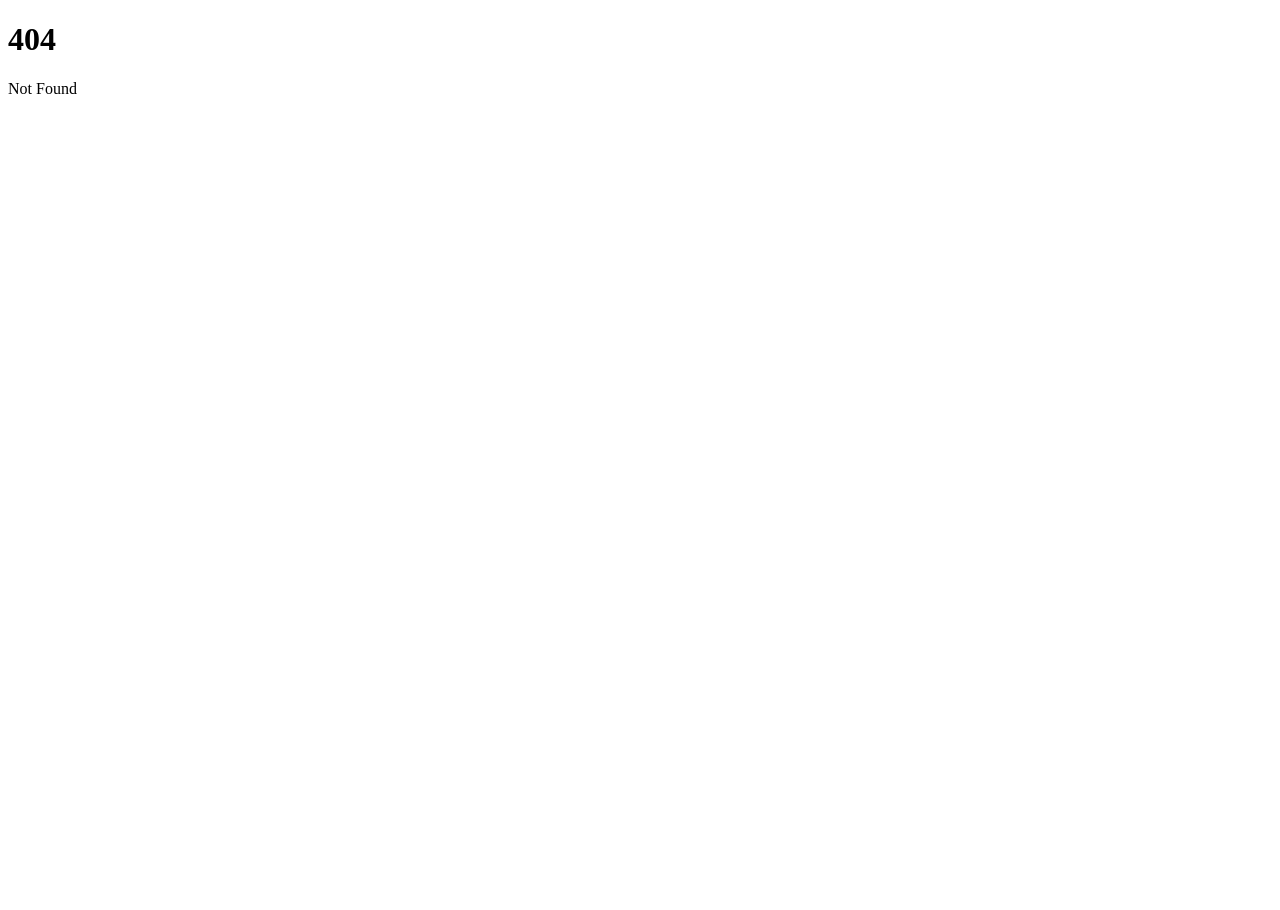
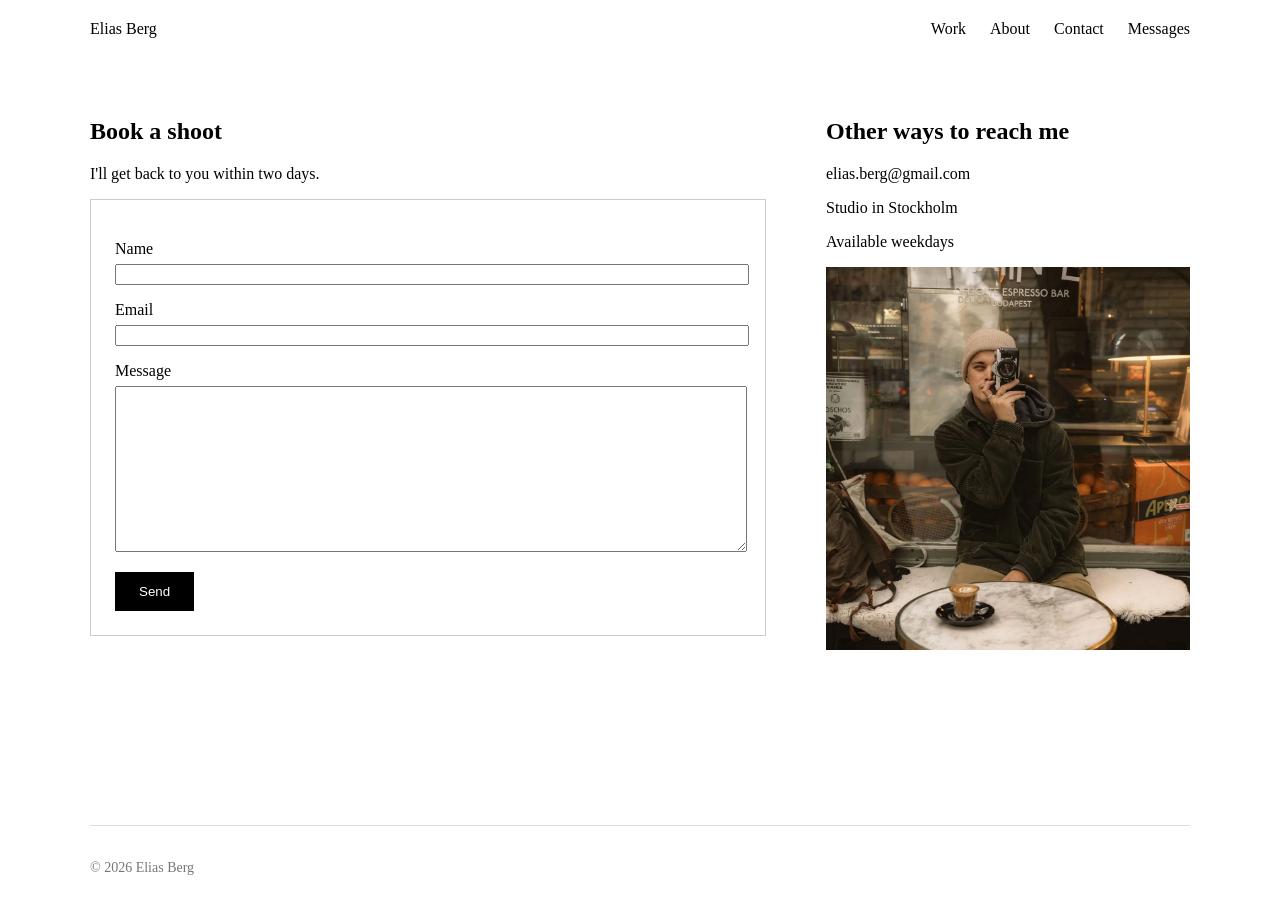
Before and after one commit to abrilvergaralozano/Elias--Berg-Portfolio, a SvelteKit app: page /contact in a window 1280 px wide. Before the commit this address had no page. Before the commit the page ends 800 px from the top, so only its background shows below. Built offline with nearby package versions, Linux system fonts and the light colour scheme.

Commit message:
Contact form handled on the server

```diff
--- a/contact.html
+++ b/contact.html
@@ -22,7 +22,7 @@
     <section>
       <h1>Book a shoot</h1>
       <p>I'll get back to you within two days.</p>
-        <form>
+        <form method="POST">
           <label for="name">Name</label>
           <input type="text" id="name">
 
--- a/jsconfig.json
+++ b/jsconfig.json
@@ -1,7 +1,8 @@
 {
 	"extends": "$app/tsconfig",
 	"compilerOptions": {
-		"strict": true
+		"strict": false,
+		"checkJs": false
 	},
 	"include": ["src", "vite.config.ts"]
 }
--- /dev/null
+++ b/src/lib/server/messages.js
@@ -0,0 +1,2 @@
+/** @type {any[]} */
+export const messages = [];
--- a/src/routes/+layout.svelte
+++ b/src/routes/+layout.svelte
@@ -1,11 +1,20 @@
 <script>
-	import favicon from '#lib/assets/favicon.svg';
-
-	let { children } = $props();
+  import '../style.css';
+  let { children } = $props();
 </script>
 
-<svelte:head>
-	<link rel="icon" href={favicon} />
-</svelte:head>
+<header>
+  <a href="/" class="logo">Elias Berg</a>
+  <nav>
+    <a href="/">Work</a>
+    <a href="/about">About</a>
+    <a href="/contact">Contact</a>
+    <a href="/messages">Messages</a>
+  </nav>
+</header>
 
 {@render children()}
+
+<footer>
+  <p>© 2026 Elias Berg</p>
+</footer>
--- /dev/null
+++ b/src/routes/contact/+page.server.js
@@ -0,0 +1,18 @@
+import { messages } from '#lib/server/messages.js';
+
+export const actions = {
+  default: async ({ request }) => {
+    const formData = await request.formData();
+
+    const newMessage = {
+      name: formData.get('name'),
+      email: formData.get('email'),
+      message: formData.get('message')
+    };
+
+    messages.push(newMessage);
+    console.log('New message:', newMessage);
+
+    return { success: true };
+  }
+};
--- /dev/null
+++ b/src/routes/contact/+page.svelte
@@ -0,0 +1,26 @@
+<main class ="contact">
+    <section>
+      <h1>Book a shoot</h1>
+      <p>I'll get back to you within two days.</p>
+        <form method="POST">
+            <label for="name">Name</label>
+            <input type="text" id="name" name="name" required>
+
+             <label for="email">Email</label>
+            <input type="email" id="email" name="email" required>
+
+            <label for="message">Message</label>
+            <textarea id="message" name="message" required></textarea>
+
+            <button type="submit">Send</button>
+        </form>
+       </section>
+
+      <div>
+        <h2>Other ways to reach me</h2>
+        <p>elias.berg@gmail.com</p>
+        <p>Studio in Stockholm</p>
+        <p>Available weekdays</p>
+        <img src="/images/personwithcamera.webp" alt="Person holding a camera at a café">
+      </div>
+  </main>
```
Also changed, not shown: src/style.css (renamed from style.css), static/images/cameraontable.webp (renamed from Images/cameraontable.webp), static/images/personwithcamera.webp (renamed from Images/personwithcamera.webp).
